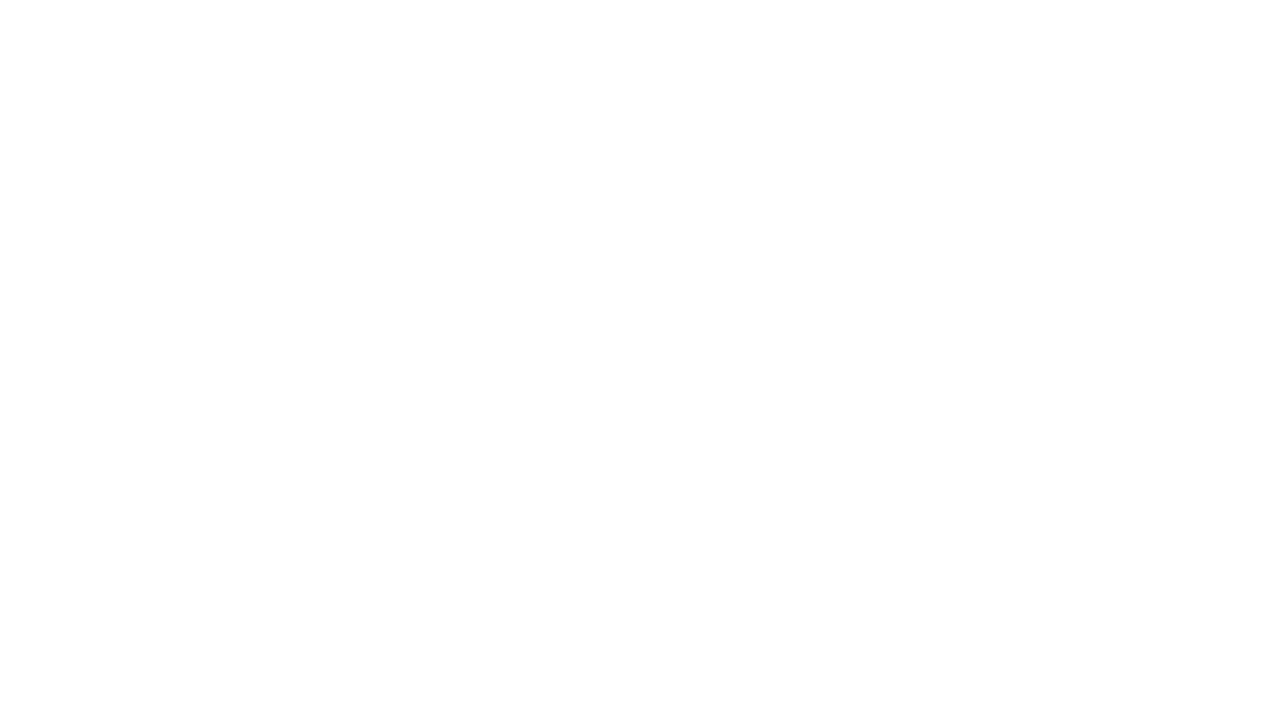
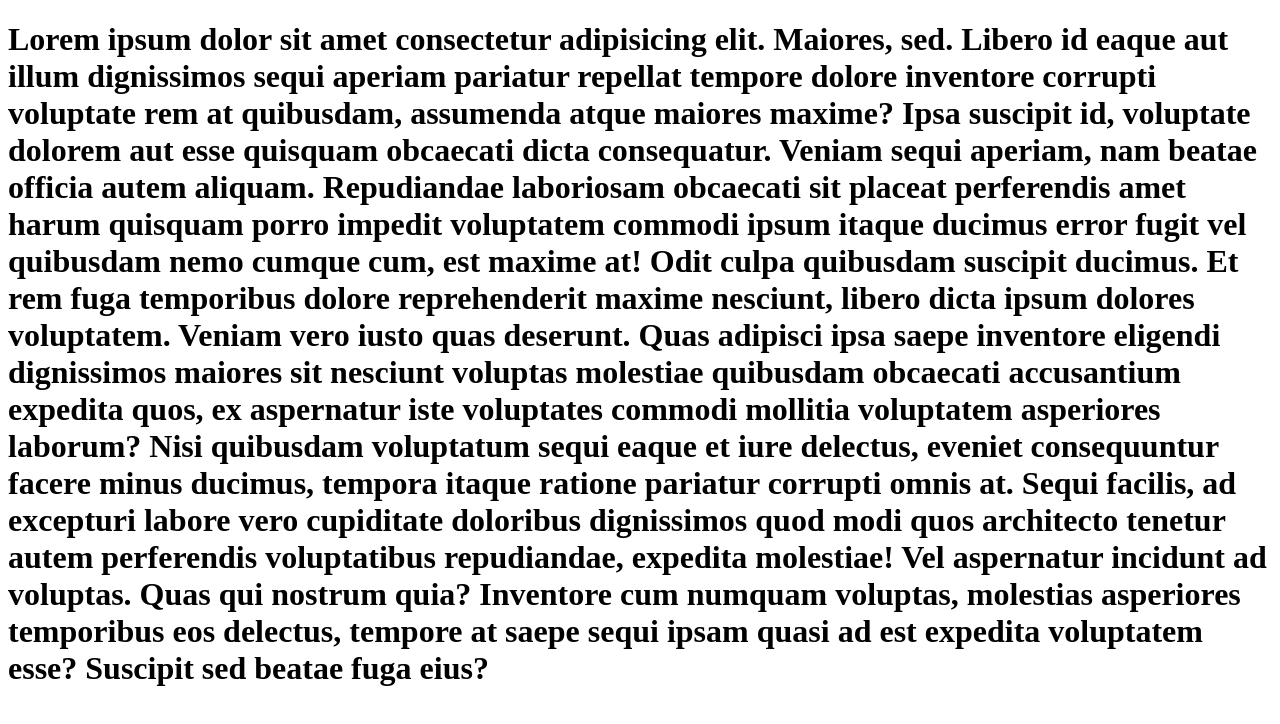
Before and after one commit to jenoyjovich/nothing-interesting, a plain HTML site: page index.html in a window 1280 px wide. Drawn offline with Linux system fonts and the light colour scheme.

Commit message:
added index HTML

```diff
--- a/index.html
+++ b/index.html
@@ -5,5 +5,30 @@
     <meta name="viewport" content="width=device-width, initial-scale=1.0" />
     <title>Crap</title>
   </head>
-  <body></body>
+  <body>
+    <h1>
+      Lorem ipsum dolor sit amet consectetur adipisicing elit. Maiores, sed.
+      Libero id eaque aut illum dignissimos sequi aperiam pariatur repellat
+      tempore dolore inventore corrupti voluptate rem at quibusdam, assumenda
+      atque maiores maxime? Ipsa suscipit id, voluptate dolorem aut esse
+      quisquam obcaecati dicta consequatur. Veniam sequi aperiam, nam beatae
+      officia autem aliquam. Repudiandae laboriosam obcaecati sit placeat
+      perferendis amet harum quisquam porro impedit voluptatem commodi ipsum
+      itaque ducimus error fugit vel quibusdam nemo cumque cum, est maxime at!
+      Odit culpa quibusdam suscipit ducimus. Et rem fuga temporibus dolore
+      reprehenderit maxime nesciunt, libero dicta ipsum dolores voluptatem.
+      Veniam vero iusto quas deserunt. Quas adipisci ipsa saepe inventore
+      eligendi dignissimos maiores sit nesciunt voluptas molestiae quibusdam
+      obcaecati accusantium expedita quos, ex aspernatur iste voluptates commodi
+      mollitia voluptatem asperiores laborum? Nisi quibusdam voluptatum sequi
+      eaque et iure delectus, eveniet consequuntur facere minus ducimus, tempora
+      itaque ratione pariatur corrupti omnis at. Sequi facilis, ad excepturi
+      labore vero cupiditate doloribus dignissimos quod modi quos architecto
+      tenetur autem perferendis voluptatibus repudiandae, expedita molestiae!
+      Vel aspernatur incidunt ad voluptas. Quas qui nostrum quia? Inventore cum
+      numquam voluptas, molestias asperiores temporibus eos delectus, tempore at
+      saepe sequi ipsam quasi ad est expedita voluptatem esse? Suscipit sed
+      beatae fuga eius?
+    </h1>
+  </body>
 </html>
```
